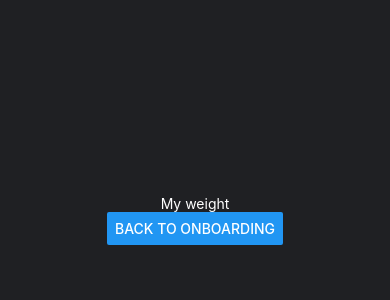
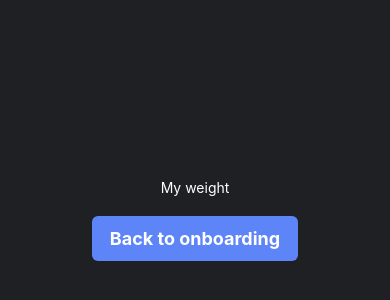
Before and after one commit to MohAhm/waznly, a React Native app: screen / in a window 390 px wide. Shown: the part 202-502 px from the top of the page. Built offline with nearby package versions, Linux system fonts and the light colour scheme.

Commit message:
Custom pressable button

```diff
--- a/app/(tabs)/index.tsx
+++ b/app/(tabs)/index.tsx
@@ -1,8 +1,9 @@
+import Button from "@/components/Button";
 import { useUserStore } from "@/store/userStore";
 import { theme } from "@/theme";
 import { setStatusBarStyle, StatusBar } from "expo-status-bar";
 import { useEffect } from "react";
-import { Button, StyleSheet, Text, View } from "react-native";
+import { StyleSheet, Text, View } from "react-native";
 
 export default function App() {
   const toggleHasOnboarded = useUserStore((state) => state.toggleHasOnboarded);
@@ -31,5 +32,6 @@ const styles = StyleSheet.create({
   },
   text: {
     color: theme.colorWhite,
+    paddingBottom: 20,
   },
 });
--- a/app/onboarding.tsx
+++ b/app/onboarding.tsx
@@ -1,7 +1,8 @@
+import Button from "@/components/Button";
 import { useUserStore } from "@/store/userStore";
 import { theme } from "@/theme";
 import { useRouter } from "expo-router";
-import { Button, StyleSheet, Text, View } from "react-native";
+import { StyleSheet, Text, View } from "react-native";
 
 export default function OnboardingScreen() {
   const router = useRouter();
--- /dev/null
+++ b/components/Button.tsx
@@ -0,0 +1,38 @@
+import { theme } from "@/theme";
+import * as Haptics from "expo-haptics";
+import React from "react";
+import { Platform, Pressable, StyleSheet, Text } from "react-native";
+
+type ButtonProps = {
+  title: string;
+  onPress: () => void;
+};
+
+export default function Button({ title, onPress }: ButtonProps) {
+  const handlePressed = () => {
+    if (Platform.OS !== "web") {
+      Haptics.impactAsync(Haptics.ImpactFeedbackStyle.Light);
+    }
+    onPress();
+  };
+
+  return (
+    <Pressable onPress={handlePressed} style={styles.button}>
+      <Text style={styles.text}>{title}</Text>
+    </Pressable>
+  );
+}
+
+const styles = StyleSheet.create({
+  text: {
+    fontSize: 18,
+    fontWeight: "bold",
+    color: theme.colorWhite,
+  },
+  button: {
+    borderRadius: 6,
+    paddingVertical: 12,
+    paddingHorizontal: 18,
+    backgroundColor: theme.colorDefault,
+  },
+});
--- a/package.json
+++ b/package.json
@@ -14,6 +14,7 @@
     "@react-native-async-storage/async-storage": "2.1.2",
     "expo": "53.0.19",
     "expo-constants": "~17.1.6",
+    "expo-haptics": "~14.1.4",
     "expo-linking": "~7.1.5",
     "expo-router": "~5.1.0",
     "expo-status-bar": "~2.2.3",
```
Also changed, not shown: 1 other file (tests, documents, lock files or other folders).
